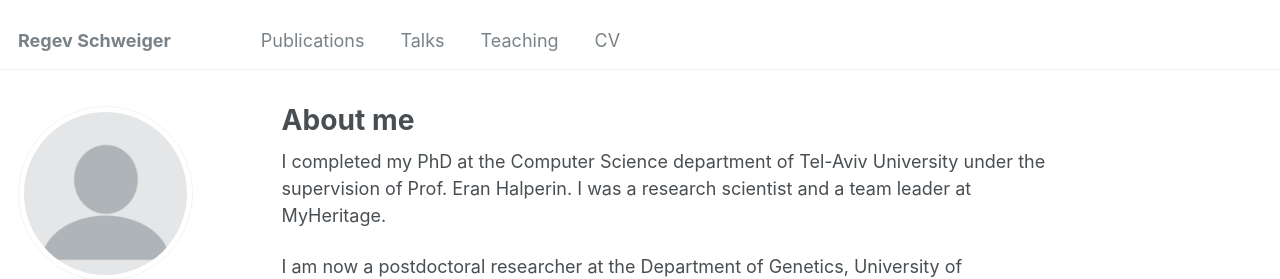
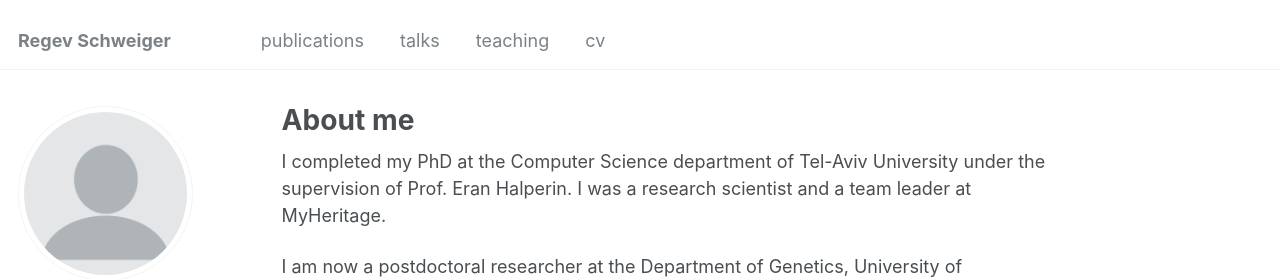
Before and after one commit to regevs/regevs.github.io, a Jekyll site: the page built from _pages/about.md, in a window 1280 px wide. Shown: the top 279 px of the page. Built offline with Jekyll 4.4.1, drawn with Linux system fonts in a browser that asks for light colours; some web fonts are replaced.

```diff
--- a/_data/navigation.yml
+++ b/_data/navigation.yml
@@ -1,13 +1,13 @@
 # main links links
 main:
-  - title: "Publications"
+  - title: "publications"
     url: /publications/
 
-  - title: "Talks"
+  - title: "talks"
     url: /talks/
 
-  - title: "Teaching"
+  - title: "teaching"
     url: /teaching/
 
-  - title: "CV"
+  - title: "cv"
     url: /cv/
```
